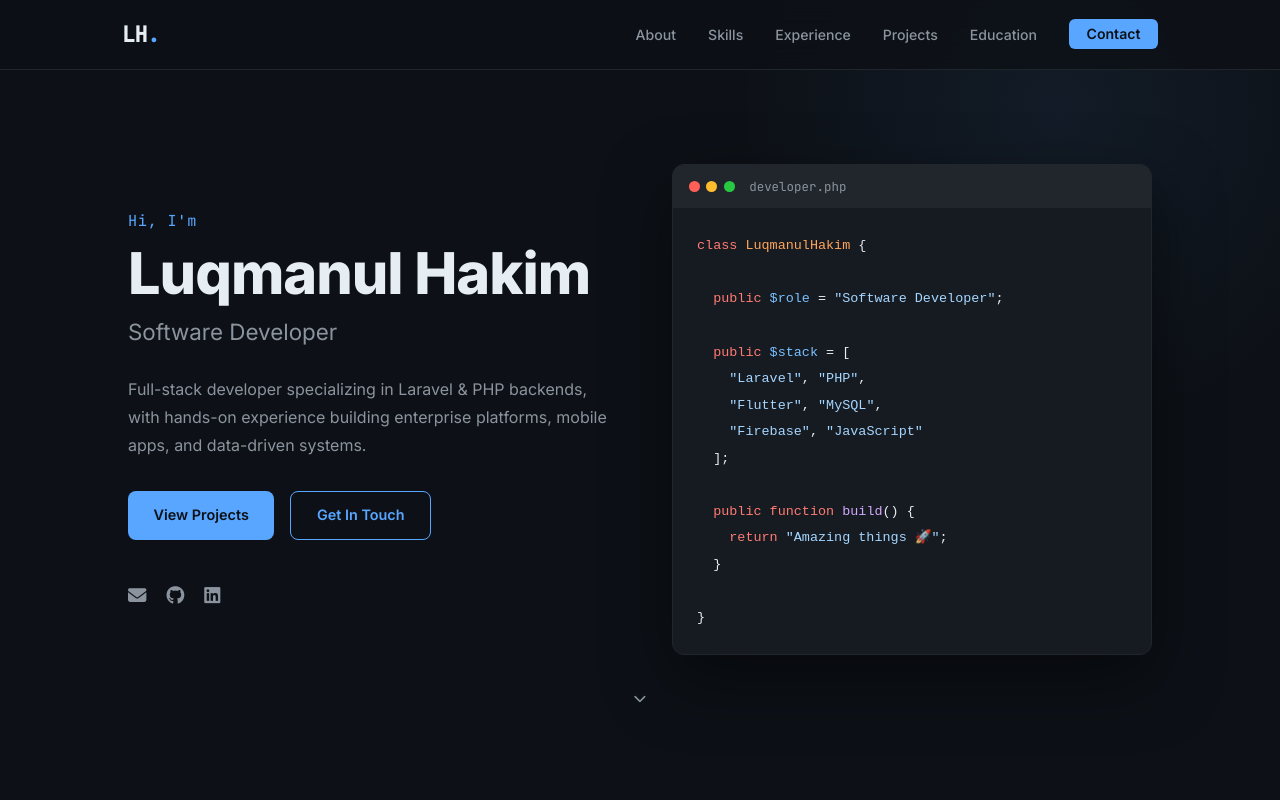
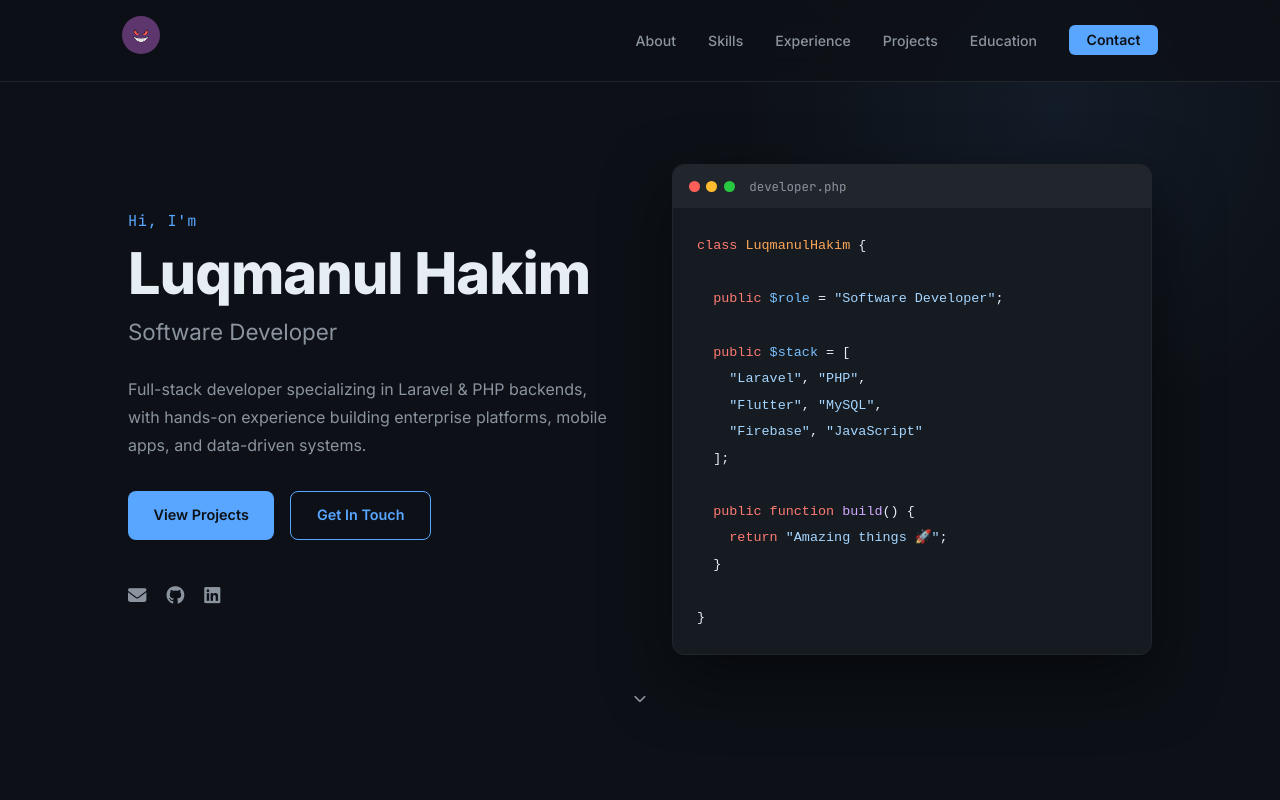
Before and after one commit to MagatsuS/portfolio, a plain HTML site: page index.html in a window 1280 px wide. Shown: the top 800 px of the page. Drawn offline with Linux system fonts and the light colour scheme.

Commit message:
update avatar

```diff
--- a/index.html
+++ b/index.html
@@ -15,7 +15,7 @@
     <!-- Navbar -->
     <nav class="navbar" id="navbar">
         <div class="nav-container">
-            <a href="#hero" class="nav-logo">LH<span>.</span></a>
+            <a href="#hero" class="nav-logo"><img src="gengar_gif.gif" alt="avatar" class="nav-avatar"></a>
             <ul class="nav-links" id="navLinks">
                 <li><a href="#about">About</a></li>
                 <li><a href="#skills">Skills</a></li>
--- a/style.css
+++ b/style.css
@@ -75,6 +75,12 @@ a:hover { opacity: 0.8; }
     letter-spacing: -0.5px;
 }
 .nav-logo span { color: var(--accent); }
+.nav-avatar {
+    width: 38px;
+    height: 38px;
+    border-radius: 50%;
+    object-fit: cover;
+}
 
 .nav-links {
     list-style: none;
```
Also changed, not shown: gengar_gif.gif (added).
